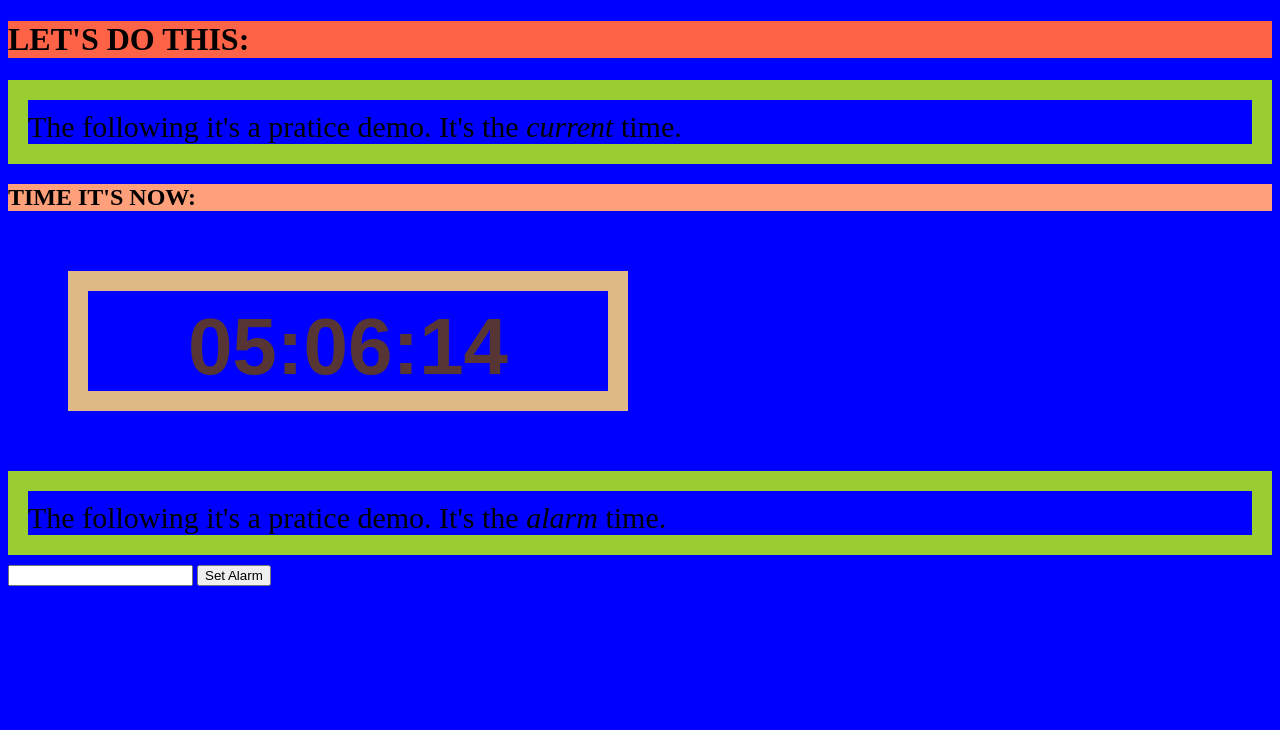
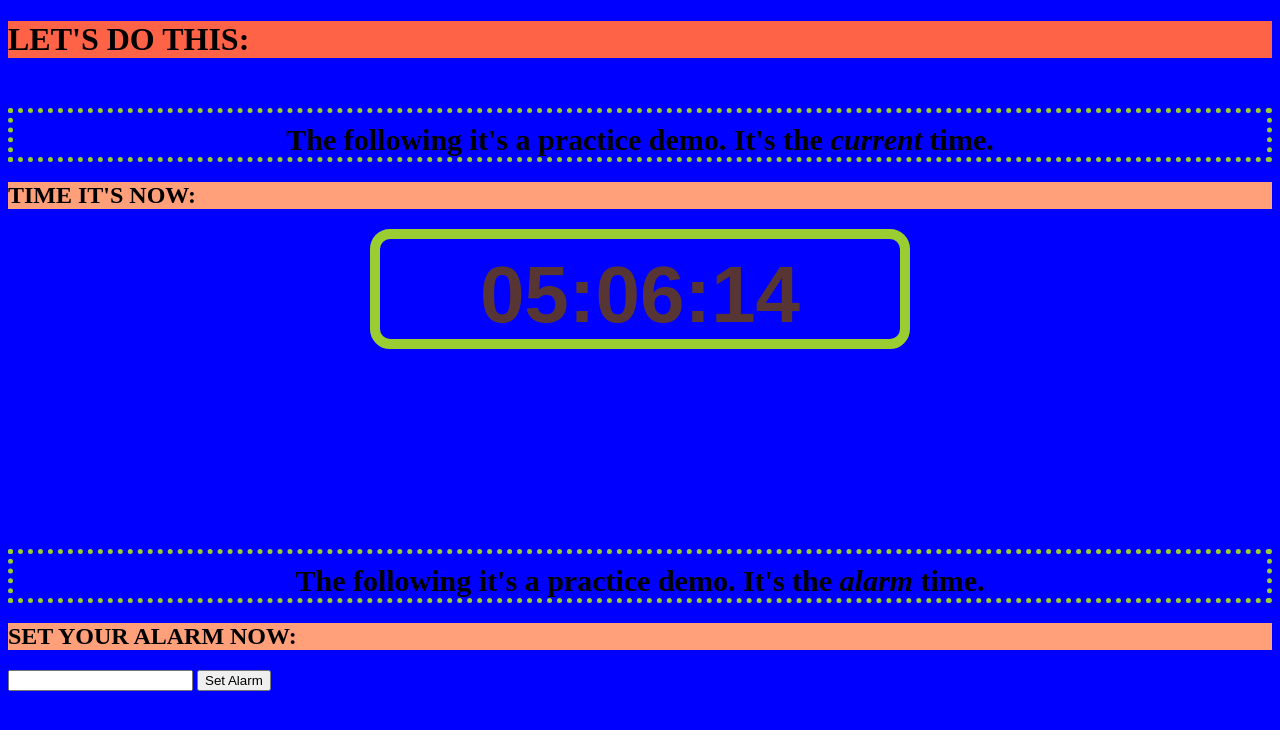
Before and after one commit to jessy1082/project, a plain HTML site: page index.html in a window 1280 px wide. Drawn offline with Linux system fonts and the light colour scheme.

Commit message:
prefinal2

```diff
--- a/index.html
+++ b/index.html
@@ -12,19 +12,22 @@
 <body>
   <!--CURRENT TIME-->
   <h1 class="content-title1">LET'S DO THIS: </h1>
-  <div>
-    <p>The following it's a pratice demo. It's the <em>current</em> time.</p>
+  <div id="spacing">
+    <p>The following it's a practice demo. It's the <em>current</em> time.</p>
   </div>
   <h2 class="content-title2">TIME IT'S NOW:</h2>
   <div id="clock">10:10:00</div>
 
   <!--SET ALARM-->
   <h2 class="header"> </h2>
-<div>
-    <p>The following it's a pratice demo. It's the <em>alarm</em> time.</p>
+  <div id="spacing1">
+    <p>The following it's a practice demo. It's the <em>alarm</em> time.</p>
   </div>
+
+  <h2 class="content-title2">SET YOUR ALARM NOW:</h2>
+
   <div id="div1">
-   <audio id="alarm-sound" >
+    <audio id="alarm-sound">
       <source src="bell_alarm1.mp3" type="audio/mpeg"> Your browser does not support the audio element.
     </audio>
     <input type="text" id="myText">
@@ -33,4 +36,5 @@
 
   <script src="script.js"></script>
 </body>
+
 </html>
--- a/style.css
+++ b/style.css
@@ -3,30 +3,42 @@ body {
 }
 
 p {
-    margin: 10px 0;
+    margin: auto;
     padding-top: 10px;
-    border: 20px solid yellowgreen;
+    border: 5px dotted yellowgreen;
+    text-align: center;
+    font-weight: bold;
+    font-size: 30px;
 }
 
 h1.content-title1 {
     background-color: tomato;
-
 }
 
 h2.content-title2 {
     background-color: lightsalmon;
+}
 
+#spacing
+{
+    margin-top: 50px;
+}
+
+#spacing1
+{
+    margin-top: 200px;
 }
 #clock {
     height: 80px;
     width: 500px;
-    margin: 60px;
+    margin: auto;
     font-family: Arial, Helvetica, sans-serif;
     font-weight: bold;
     text-align: center;
     color: rgb(88, 53, 53);
     font-size: 80px;
-    border: 20px solid burlywood;
+    border: 10px solid yellowgreen;
+    border-radius:20px;
     padding: 10px 10px 10px 10px;
 }
 
@@ -46,13 +58,6 @@ h2.content-title2 {
     color: white;
 }
 
-p{
-    font-size: 30px;
-
-}
-
-
-
 label {
 	display:inline-block;
 }
```
Lines whose indentation alone changed are shown as unchanged.
